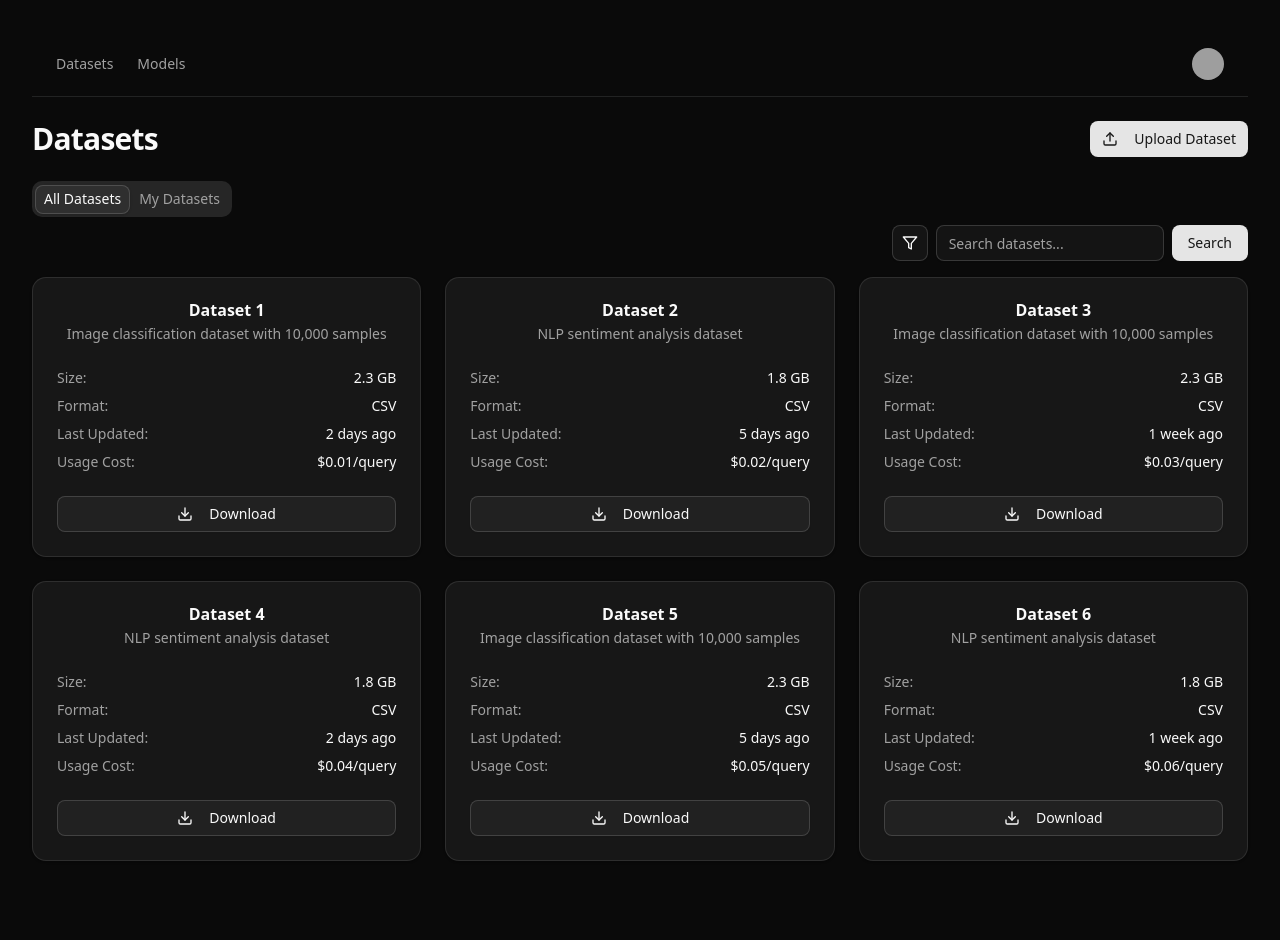
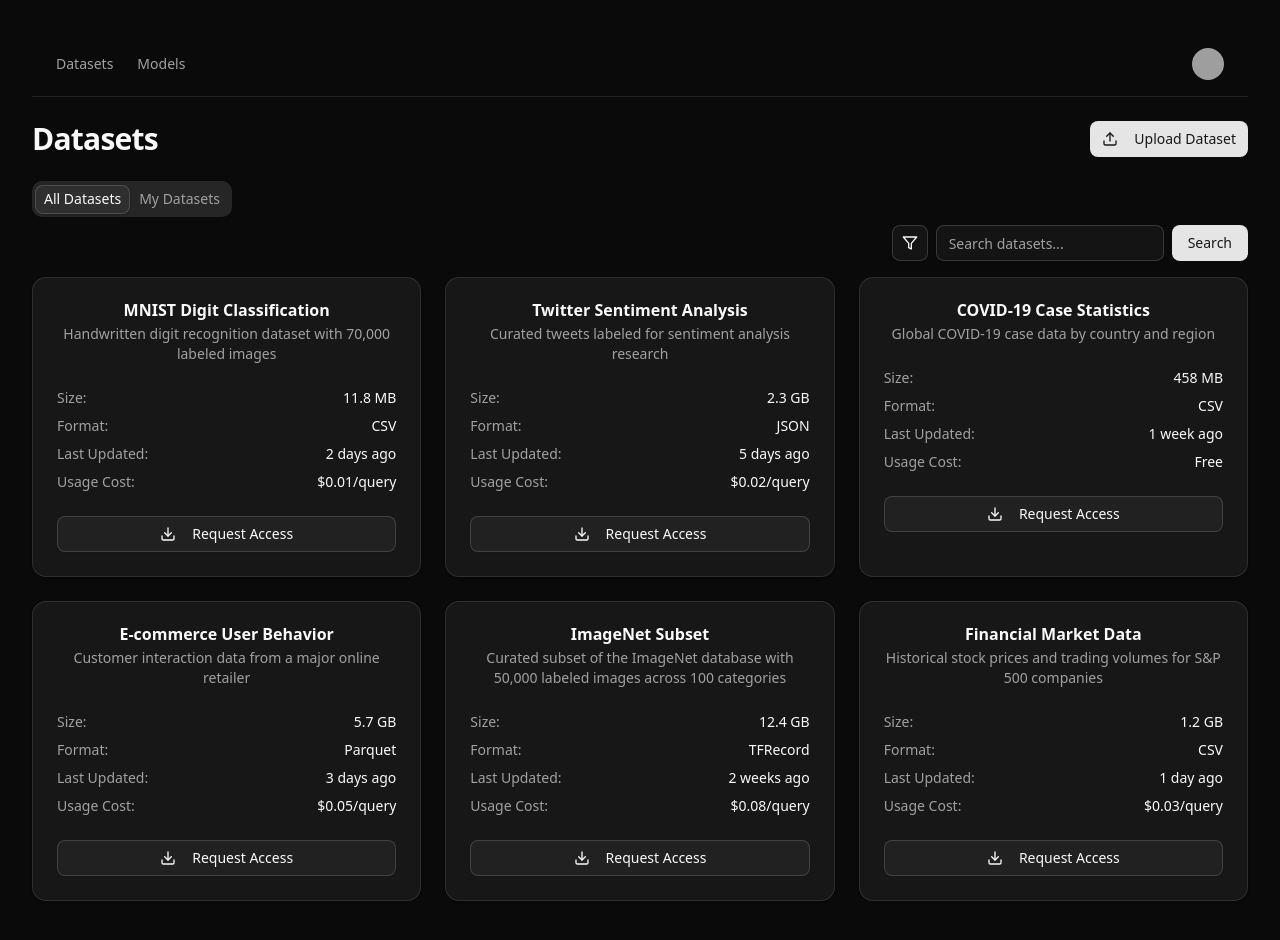
Before and after one commit to mrdonlee/eazyA, a React (Vite) app in the folder frontend/: page /datasets in a window 1280 px wide. Shown: the top 940 px of the page. Before the commit the page ends 917 px from the top, so only its background shows below. Built offline with nearby package versions, Linux system fonts and the light colour scheme; grey boxes are pictures that could not be loaded.

Commit message:
feat: update dataset details with new entries and modify download button text

```diff
--- a/frontend/src/pages/datasets.tsx
+++ b/frontend/src/pages/datasets.tsx
@@ -3,7 +3,7 @@ import { Card, CardContent, CardDescription, CardFooter, CardHeader, CardTitle }
 import { Input } from "@/components/ui/input"
 import { Tabs, TabsContent, TabsList, TabsTrigger } from "@/components/ui/tabs"
 import { Download, Upload, Info, Play, Database } from "lucide-react"
-import { SetStateAction, useState } from "react"
+import { useState } from "react"
 import {
     Dialog,
     DialogContent,
@@ -34,48 +34,76 @@ export default function DatasetsPage() {
         setIsDialogOpen(true);
     };
 
-    const mockDatasets = [
+
+    // Create datasets for all 6 items
+    const allDatasets = [
         {
             id: 1,
-            title: "Dataset 1",
-            description: "Image classification dataset with 10,000 samples",
-            size: "2.3 GB",
+            title: "MNIST Digit Classification",
+            description: "Handwritten digit recognition dataset with 70,000 labeled images",
+            size: "11.8 MB",
             format: "CSV",
             lastUpdated: "2 days ago",
-            usageCost: "$0.05/query",
-            columns: ["id", "image_url", "label", "confidence_score"],
-            rowCount: 10000,
+            usageCost: "$0.01/query",
+            columns: ["id", "image_data", "label", "split"],
+            rowCount: 70000,
         },
         {
             id: 2,
-            title: "Dataset 2",
-            description: "NLP sentiment analysis dataset",
-            size: "1.8 GB",
+            title: "Twitter Sentiment Analysis",
+            description: "Curated tweets labeled for sentiment analysis research",
+            size: "2.3 GB",
+            format: "JSON",
+            lastUpdated: "5 days ago",
+            usageCost: "$0.02/query",
+            columns: ["id", "text", "sentiment", "timestamp", "user_id", "location"],
+            rowCount: 1500000,
+        },
+        {
+            id: 3,
+            title: "COVID-19 Case Statistics",
+            description: "Global COVID-19 case data by country and region",
+            size: "458 MB",
             format: "CSV",
-            lastUpdated: "5 days ago",
-            usageCost: "$0.04/query",
-            columns: ["id", "text", "sentiment", "confidence"],
-            rowCount: 8500,
+            lastUpdated: "1 week ago",
+            usageCost: "Free",
+            columns: ["date", "country", "region", "cases", "deaths", "recoveries", "tests"],
+            rowCount: 125000,
         },
-        // Add the rest of your datasets here
+        {
+            id: 4,
+            title: "E-commerce User Behavior",
+            description: "Customer interaction data from a major online retailer",
+            size: "5.7 GB",
+            format: "Parquet",
+            lastUpdated: "3 days ago",
+            usageCost: "$0.05/query",
+            columns: ["user_id", "session_id", "page_visited", "time_spent", "add_to_cart", "purchase", "timestamp"],
+            rowCount: 3200000,
+        },
+        {
+            id: 5,
+            title: "ImageNet Subset",
+            description: "Curated subset of the ImageNet database with 50,000 labeled images across 100 categories",
+            size: "12.4 GB",
+            format: "TFRecord",
+            lastUpdated: "2 weeks ago",
+            usageCost: "$0.08/query",
+            columns: ["image_id", "image_url", "label", "category", "bounding_box", "license"],
+            rowCount: 50000,
+        },
+        {
+            id: 6,
+            title: "Financial Market Data",
+            description: "Historical stock prices and trading volumes for S&P 500 companies",
+            size: "1.2 GB",
+            format: "CSV",
+            lastUpdated: "1 day ago",
+            usageCost: "$0.03/query",
+            columns: ["date", "ticker", "open", "high", "low", "close", "volume", "adj_close"],
+            rowCount: 2500000,
+        }
     ];
-
-    // Create datasets for all 6 items
-    const allDatasets = Array(6).fill(null).map((_, i) => ({
-        id: i + 1,
-        title: `Dataset ${i + 1}`,
-        description: i % 2 === 0 ?
-            "Image classification dataset with 10,000 samples" :
-            "NLP sentiment analysis dataset",
-        size: i % 2 === 0 ? "2.3 GB" : "1.8 GB",
-        format: "CSV",
-        lastUpdated: i % 3 === 0 ? "2 days ago" : i % 3 === 1 ? "5 days ago" : "1 week ago",
-        usageCost: `$0.0${i + 1}/query`,
-        columns: i % 2 === 0 ?
-            ["id", "image_url", "label", "confidence_score"] :
-            ["id", "text", "sentiment", "confidence"],
-        rowCount: i % 2 === 0 ? 10000 : 8500,
-    }));
 
     return (
         <div className="container py-6 space-y-6">
@@ -167,7 +195,7 @@ export default function DatasetsPage() {
                                 </CardContent>
                                 <CardFooter>
                                     <Button variant="outline" className="w-full">
-                                        <Download className="mr-2 h-4 w-4" /> Download
+                                        <Download className="mr-2 h-4 w-4" /> Request Access
                                     </Button>
                                 </CardFooter>
                             </Card>
@@ -226,7 +254,7 @@ export default function DatasetsPage() {
                         <DialogFooter>
                             <div className="grid grid-cols-4 gap-2 w-full">
                                 <Button className="w-full" onClick={() => setIsDialogOpen(false)}>
-                                    <Download className="mr-2 h-4 w-4" /> Download
+                                    <Download className=" h-4 w-4" /> Request Access
                                 </Button>
                                 <Button variant="outline" className="w-full" onClick={() => {
                                     setIsDialogOpen(false);
```
